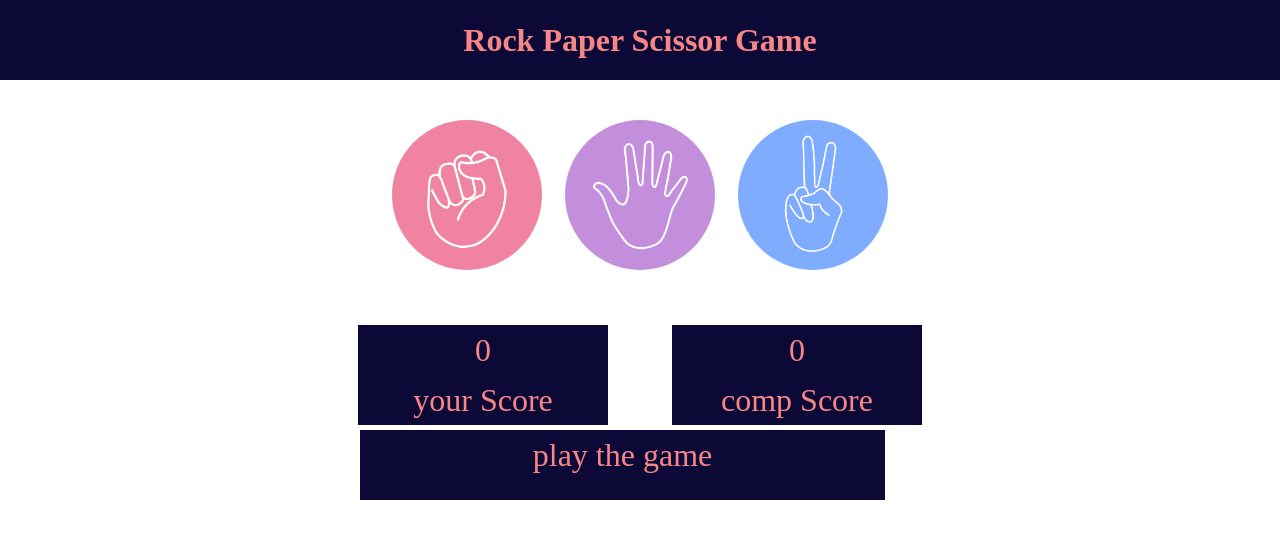
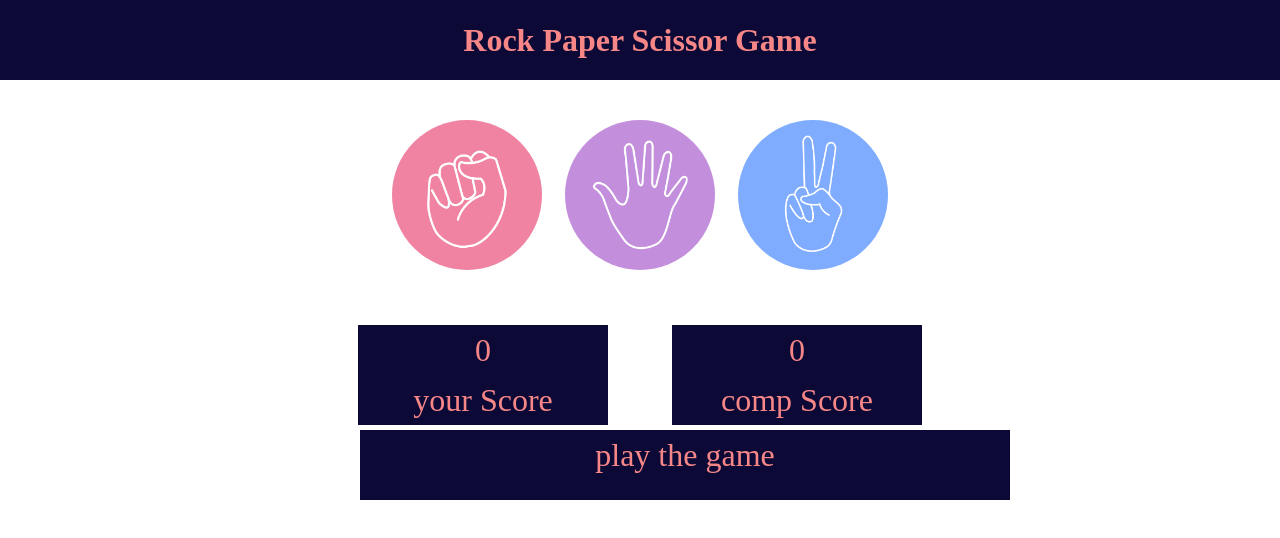
Before and after one commit to yashyachwad/RPSGame, a plain HTML site: page index.html in a window 1280 px wide. Drawn offline with Linux system fonts and the light colour scheme.

Commit message:
Update index.css

```diff
--- a/index.css
+++ b/index.css
@@ -71,7 +71,7 @@ img:hover{
 
 .msg-container{
     height: 70px;
-    width: 525px;
+    width: 650px;
     background-color:#0c0937 ;
     color:rgb(247, 135, 135) ;
     line-height: 50px;
```
